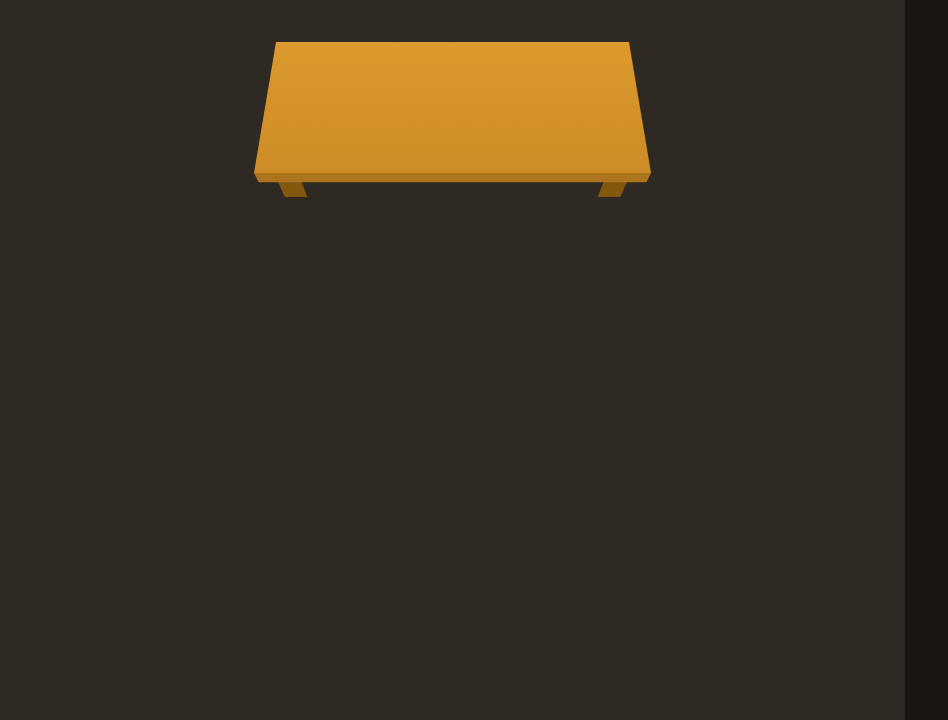
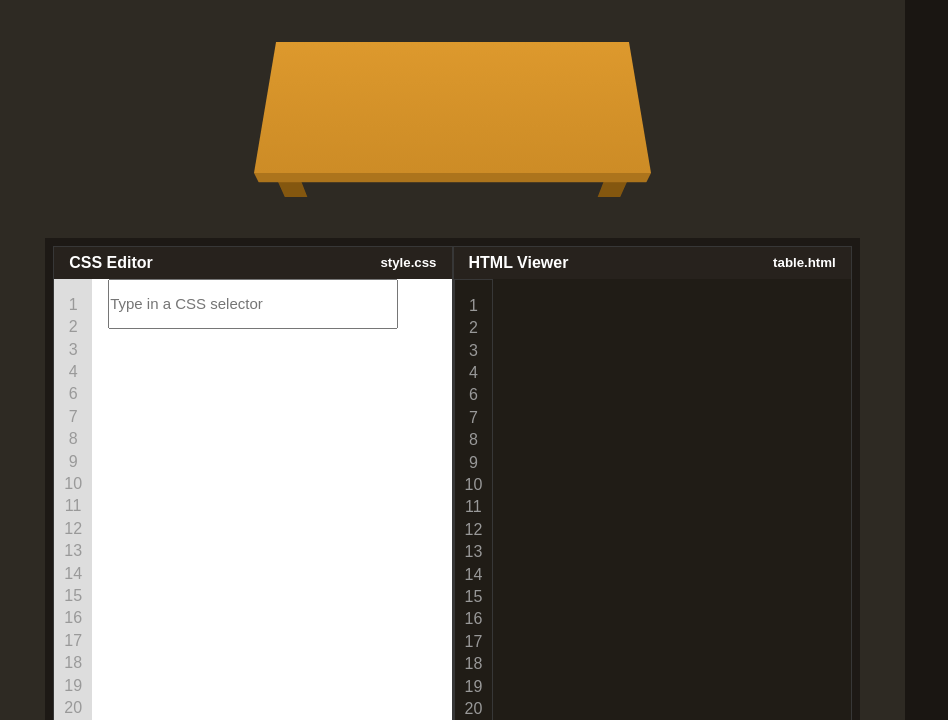
Before and after one commit to iliashon/RS-Selectors, a website built with webpack: page rs-selectors/src/index.html in a window 1280 px wide. Shown: the part 80-800 px from the top of the page, without its empty margins (0-948 px from the left). Built offline with nearby package versions, Linux system fonts and the light colour scheme; no server answers.

Commit message:
feat: add code editor (Fri Jun 23 15:42:50 +04 2023)

```diff
--- a/rs-selectors/src/components/code-editor/editor.css
+++ b/rs-selectors/src/components/code-editor/editor.css
@@ -0,0 +1,47 @@
+.editor {
+  width: 90%;
+  margin: 0 auto;
+  height: 500px;
+  border: 8px solid #1d1915;
+  display: flex;
+}
+.editor-window {
+  width: calc(100% / 2);
+  border: 1px solid #373737;
+}
+.title-editor {
+  color: #fff;
+  display: flex;
+  align-items: center;
+  justify-content: space-between;
+  padding: 7px 15px;
+  background-color: #27221d;
+}
+.code-window {
+  height: calc(100% - 32px);
+  background-color: #fff;
+  position: relative;
+}
+.html-code {
+  background-color: #201c16;
+}
+.number-line {
+  position: absolute;
+  color: #999999;
+  display: flex;
+  background-color: #dddddd;
+  top: 0;
+  bottom: 0;
+  left: 0;
+  padding: 15px 10px;
+  line-height: 140%;
+}
+.html-number-line {
+  background-color: #201c16;
+  border: 1px solid #373737;
+}
+.input-code {
+  width: calc(100% - 37.8px - 70px);
+  height: 50px;
+  font-size: 15px;
+}
--- a/rs-selectors/src/index.html
+++ b/rs-selectors/src/index.html
@@ -37,6 +37,31 @@
           <div class="table-leg"></div>
         </div>
       </div>
+      <div class="editor">
+        <div class="editor-window">
+          <div class="title-editor">
+            <h4>CSS Editor</h4>
+            <h5>style.css</h5>
+          </div>
+          <div class="code-window">
+            <div class="number-line">
+              1<br>2<br>3<br>4<br>6<br>7<br>8<br>9<br>10<br>11<br>12<br>13<br>14<br>15<br>16<br>17<br>18<br>19<br>20
+            </div>
+            <input type="text" class="input-code" placeholder="Type in a CSS selector">
+          </div>
+        </div>
+        <div class="editor-window html-window">
+          <div class="title-editor">
+            <h4>HTML Viewer</h4>
+            <h5>table.html</h5>
+          </div>
+          <div class="code-window html-code">
+            <div class="number-line html-number-line">
+              1<br>2<br>3<br>4<br>6<br>7<br>8<br>9<br>10<br>11<br>12<br>13<br>14<br>15<br>16<br>17<br>18<br>19<br>20
+            </div>
+          </div>
+        </div>
+      </div>
     </main>
     <div id="side-bar"></div>
     <!-- <script src="./index.js"></script> -->
--- a/rs-selectors/src/style.css
+++ b/rs-selectors/src/style.css
@@ -27,6 +27,21 @@ body {
   left: 0;
   z-index: 2;
   text-align: center;
+  overflow-y: auto;
+}
+
+::-webkit-scrollbar {
+  width: 5px;
+}
+
+::-webkit-scrollbar-track {
+  box-shadow: inset 0 0 5px grey;
+  border-radius: 10px;
+}
+
+::-webkit-scrollbar-thumb {
+  background: #232322;
+  border-radius: 10px;
 }
 
 #header {
```
